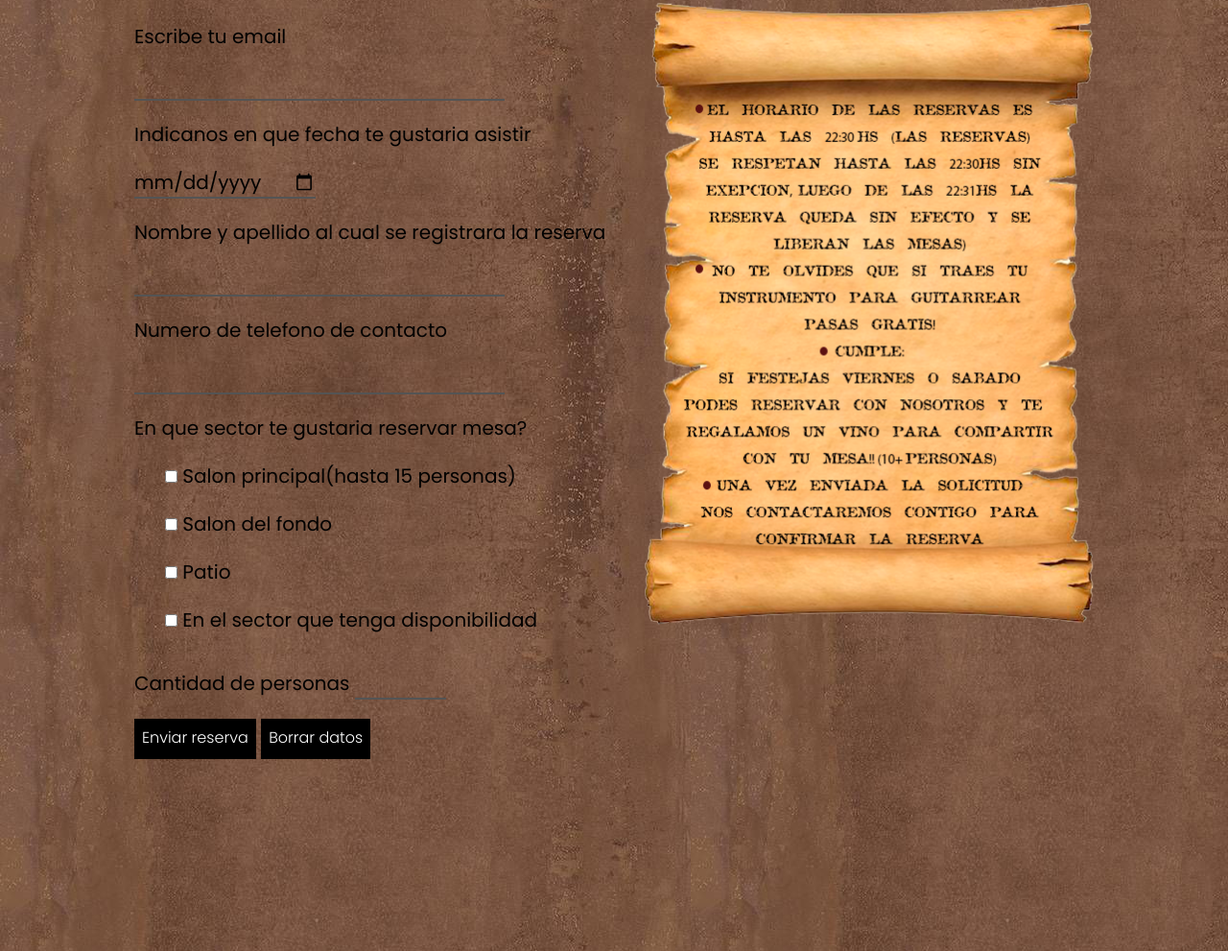
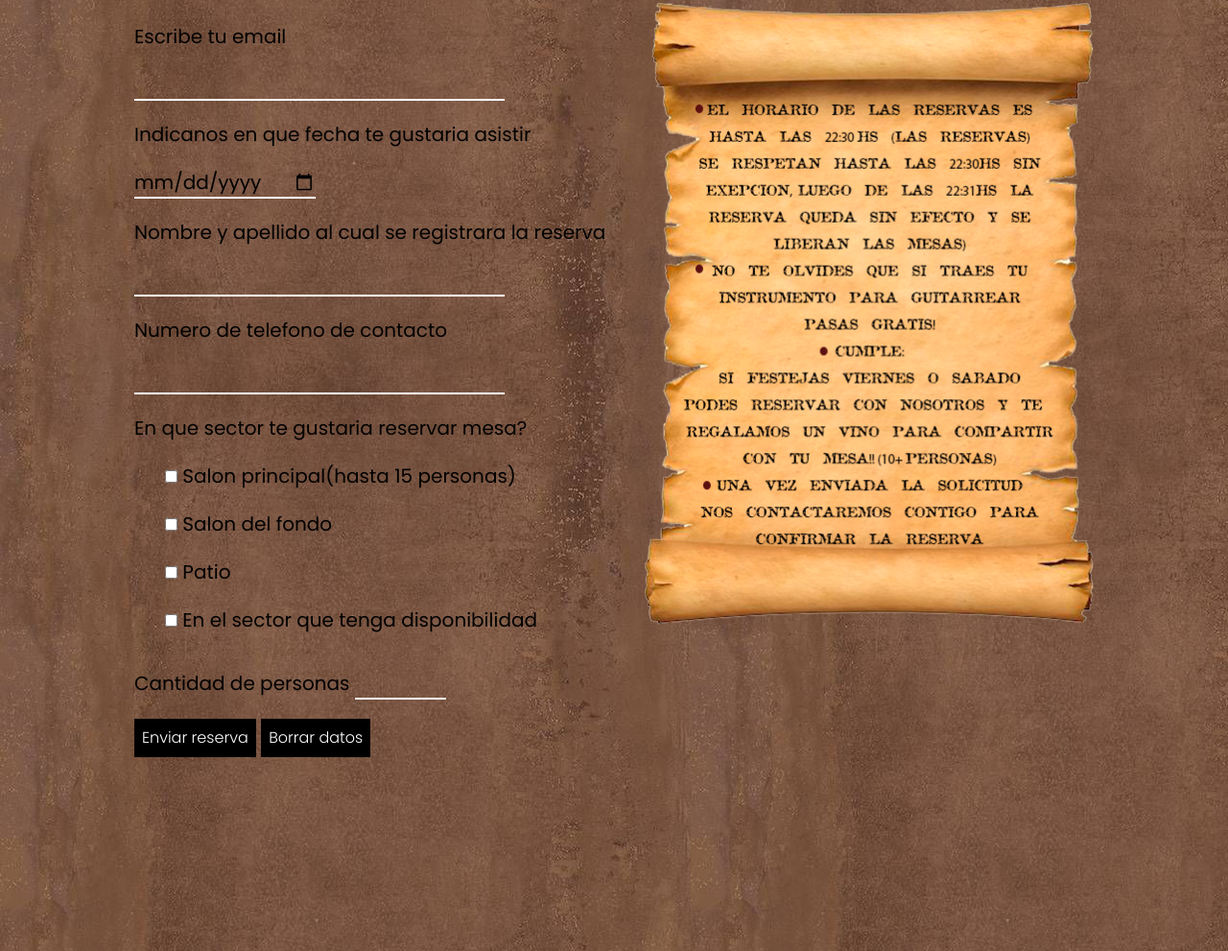
Before and after one commit to AlvaroGonzaloCampo/proyectoalvarogonzalo, a website: page Pages/reservas.html in a window 1280 px wide. Shown: the part 327-1318 px from the top of the page at 96% size. Drawn offline with nearby package versions, Linux system fonts and the light colour scheme.

Commit message:
cambios formulario

```diff
--- a/scss/_reservas.scss
+++ b/scss/_reservas.scss
@@ -21,7 +21,7 @@ main{
                 margin-top: 20px;
                 background-color: rgba(0, 0, 0, 0);
                 border-bottom-width: 2px;
-                border-bottom-color: black;
+                border-bottom-color: white;
                 border-top-width: 0px;
                 border-left-width: 0px;
                 border-right-width: 0px;
@@ -36,6 +36,7 @@ main{
                 background-color: black;
                 color: white;
                 padding: 0.5rem 0.5rem 0.5rem 0.5rem;
+                border-bottom-width: 0px;
             }
         }
         .pergamino{
```
Also changed, not shown: css/estilos.css, 1 other file.
